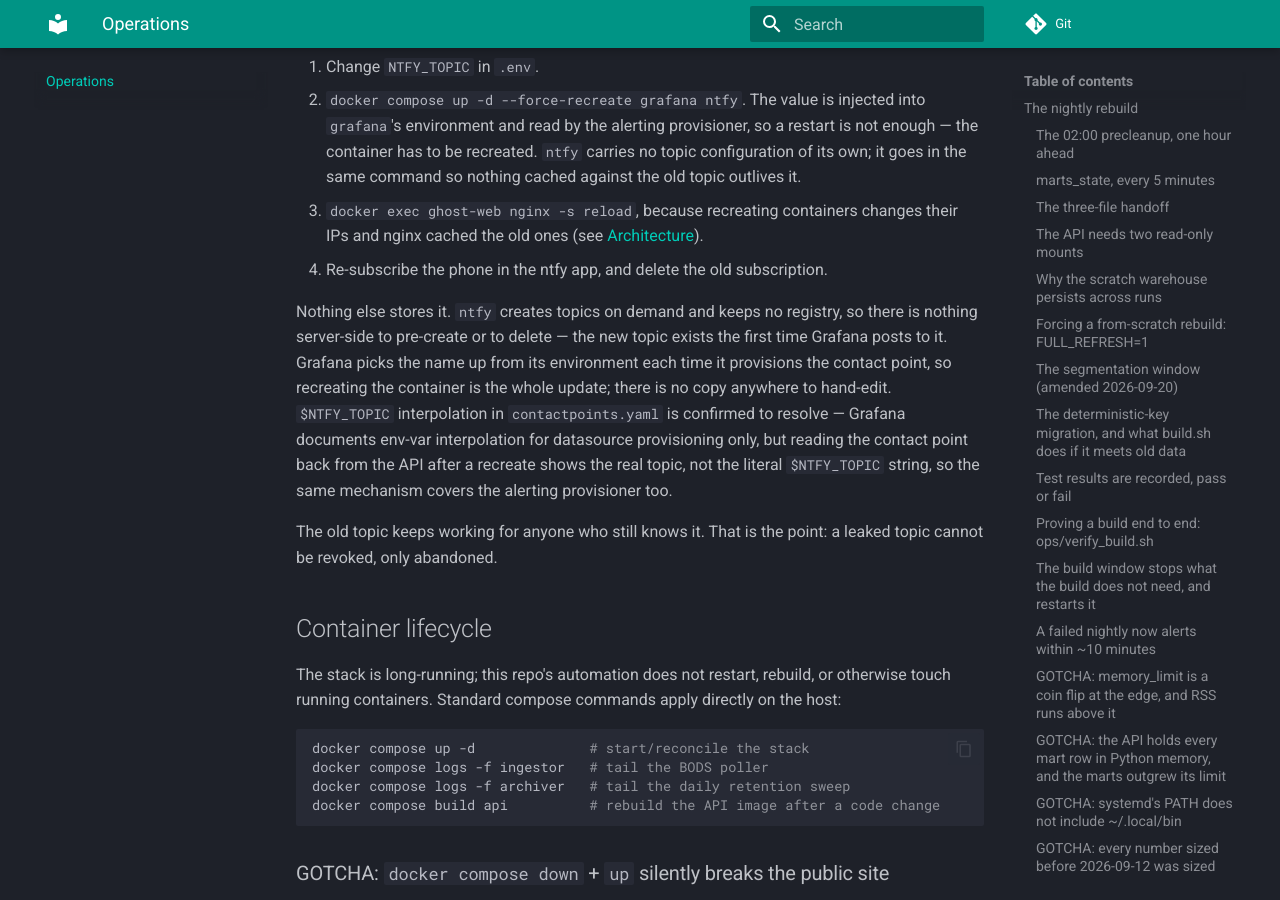
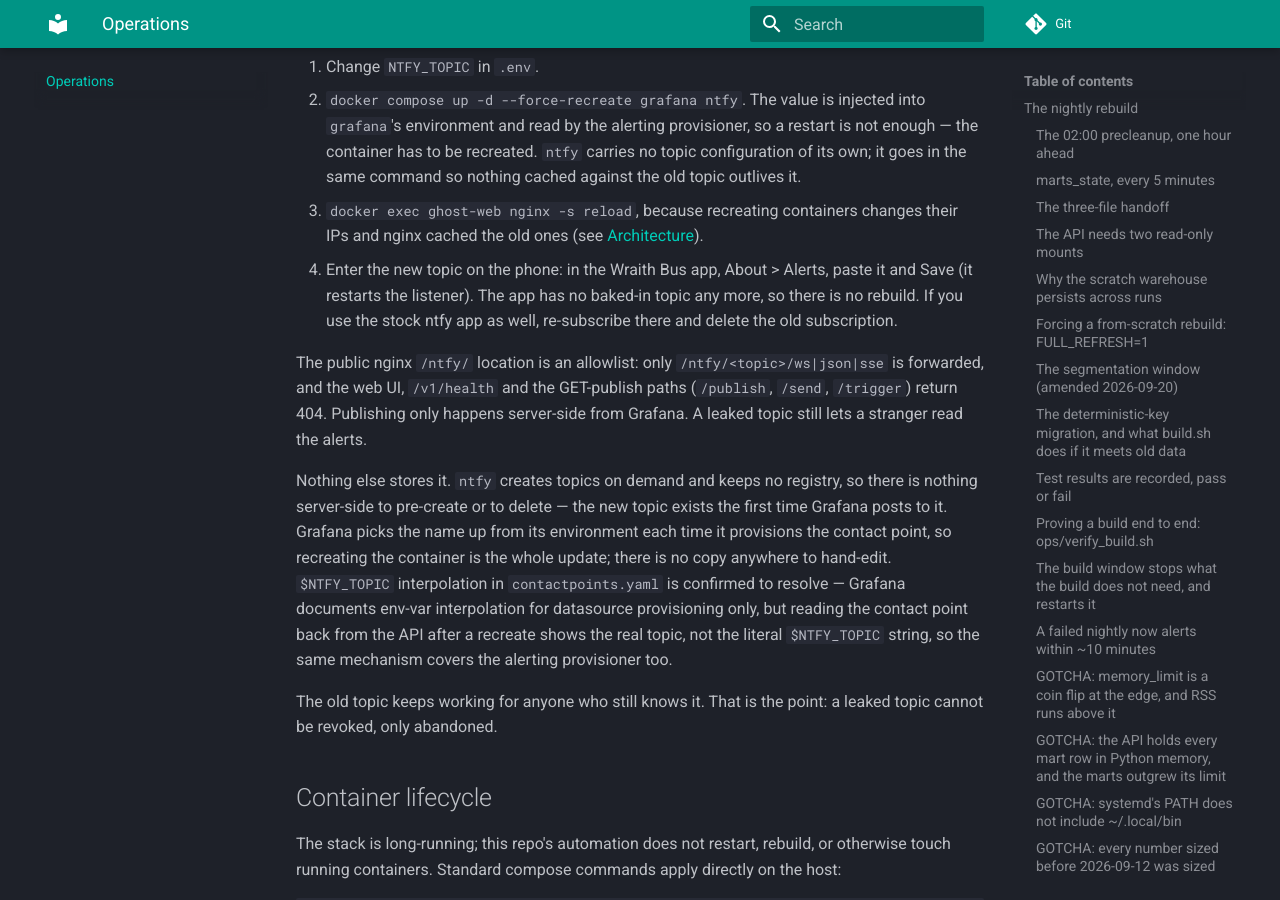
Before and after one commit to wraith-proxy/wraith-bus-ingestor, an MkDocs documentation site: the page built from docs/operations.md, in a window 1280 px wide and 900 px high, scrolled down 16167 px. Built offline with MkDocs 1.6.1 and Material for MkDocs 9.7.7, drawn with Linux system fonts in a browser that asks for light colours.

```diff
--- a/docs/operations.md
+++ b/docs/operations.md
@@ -738,7 +738,16 @@
 3. `docker exec ghost-web nginx -s reload`, because recreating containers
    changes their IPs and nginx cached the old ones (see
    [Architecture](architecture.md)).
-4. Re-subscribe the phone in the ntfy app, and delete the old subscription.
+4. Enter the new topic on the phone: in the Wraith Bus app, About > Alerts, paste
+   it and Save (it restarts the listener). The app has no baked-in topic any
+   more, so there is no rebuild. If you use the stock ntfy app as well,
+   re-subscribe there and delete the old subscription.
+
+The public nginx `/ntfy/` location is an allowlist: only
+`/ntfy/<topic>/ws|json|sse` is forwarded, and the web UI, `/v1/health` and the
+GET-publish paths (`/publish`, `/send`, `/trigger`) return 404. Publishing only
+happens server-side from Grafana. A leaked topic still lets a stranger read the
+alerts.
 
 Nothing else stores it. `ntfy` creates topics on demand and keeps no
 registry, so there is nothing server-side to pre-create or to delete — the
```
Also changed, not shown: 1 other file.
